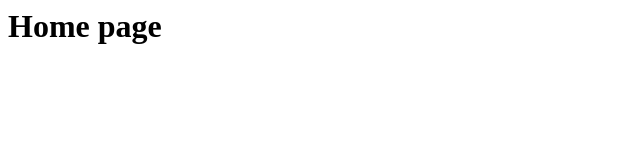
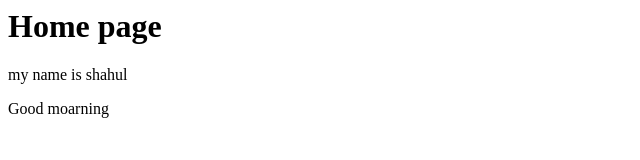
Before and after one commit to shahul-h007/shahulhmd, a plain HTML site: page index.html in a window 1280 px wide. Shown: the whole page, without its empty margins (0-640 px from the left). Drawn offline with Linux system fonts and the light colour scheme.

Commit message:
add paaragraph from main

```diff
--- a/index.html
+++ b/index.html
@@ -1 +1,3 @@
 <h1>Home page</h1>
+<p> my name is shahul</p>
+<p>Good moarning</p>
```
